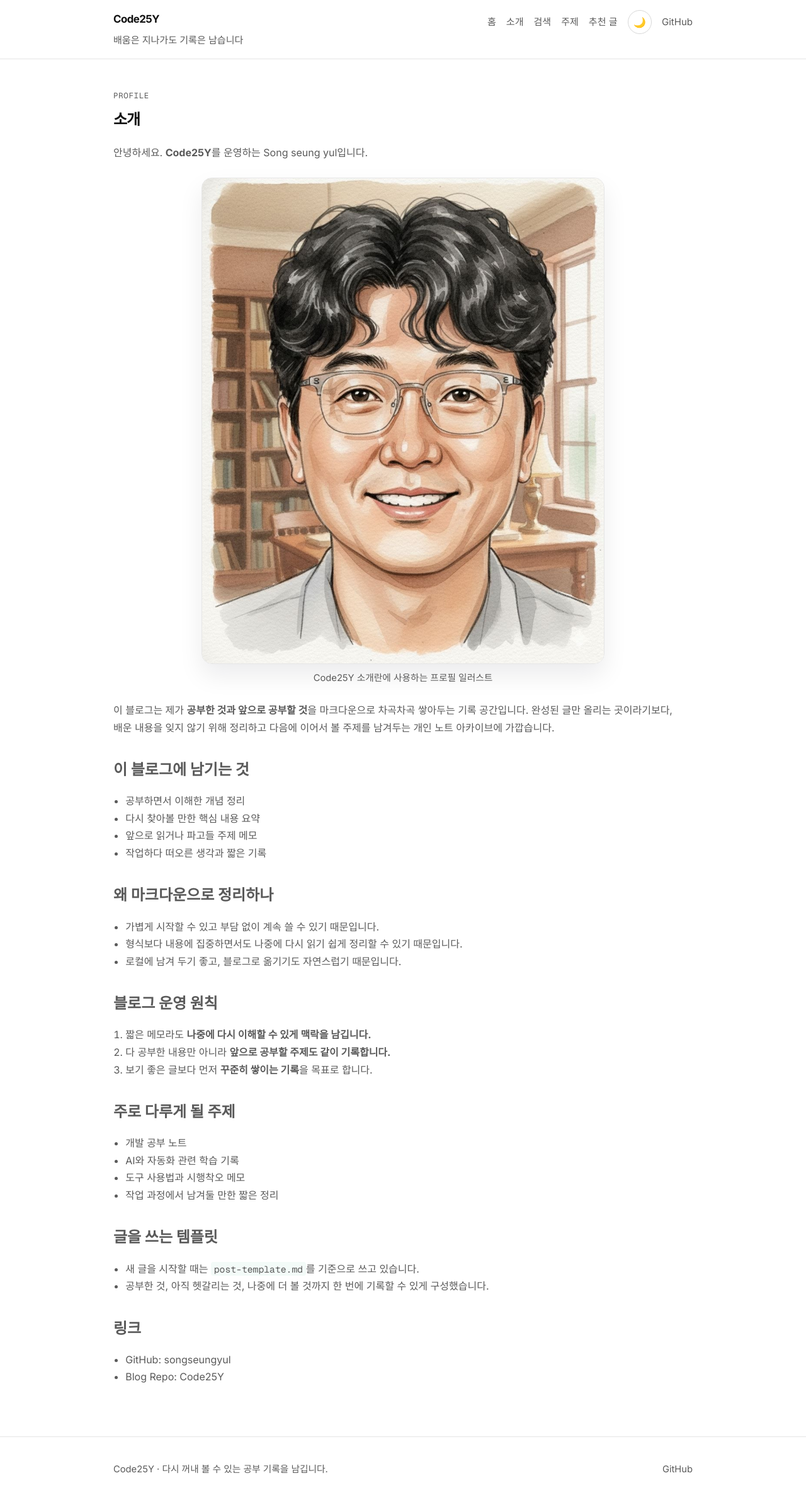
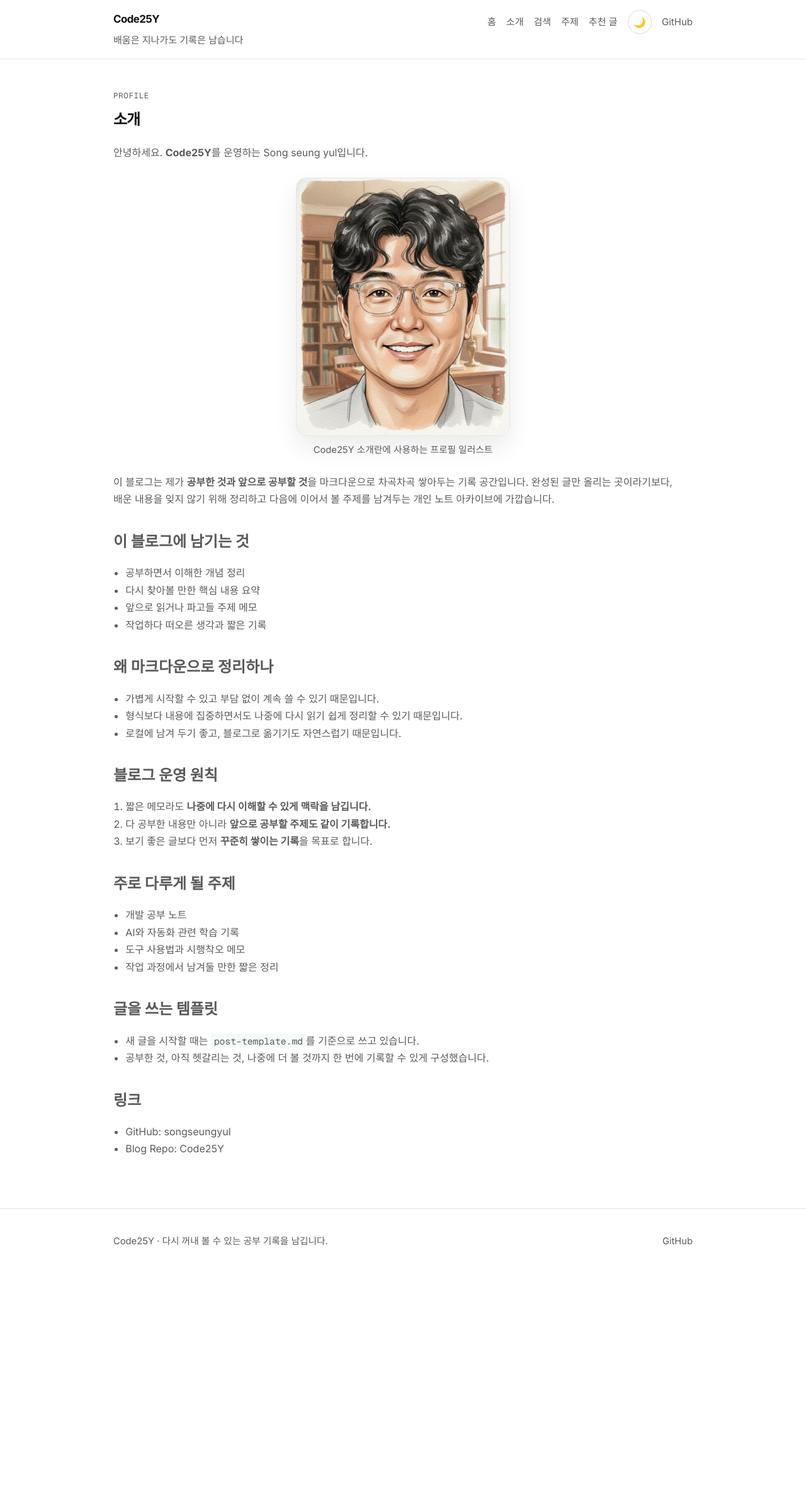
Before and after one commit to songseungyul/Code25Y, a Jekyll site: the page built from about.md, in a window 1280 px wide. Shown: the whole page at 63% size. Built offline with Jekyll 4.4.1, drawn with Linux system fonts in a browser that asks for light colours; after the commit the page ends 2038 px from its top, so only the background shows below that.

Commit message:
Make profile images more responsive

```diff
--- a/about.md
+++ b/about.md
@@ -6,7 +6,7 @@ permalink: /about/
 
 안녕하세요. **Code25Y**를 운영하는 Song seung yul입니다.
 
-<figure>
+<figure class="profile-detail-figure">
   <a href="{{ '/assets/images/profile/song-seung-yul-portrait.jpg' | relative_url }}">
     <img src="{{ '/assets/images/profile/song-seung-yul-portrait.jpg' | relative_url }}" alt="Code25Y를 운영하는 Song seung yul의 초상 일러스트" />
   </a>
--- a/assets/css/style.scss
+++ b/assets/css/style.scss
@@ -259,8 +259,8 @@ a:hover {
 
 .profile-card {
   display: grid;
-  grid-template-columns: 220px minmax(0, 1fr);
-  gap: 1.4rem;
+  grid-template-columns: minmax(148px, 188px) minmax(0, 1fr);
+  gap: clamp(1rem, 2.8vw, 1.4rem);
   align-items: center;
   padding: 1.2rem;
   border: 1px solid var(--line);
@@ -271,16 +271,19 @@ a:hover {
 
 .profile-figure {
   margin: 0;
+  width: 100%;
 }
 
 .profile-image {
   display: block;
   width: 100%;
+  max-width: 188px;
   aspect-ratio: 29 / 35;
   object-fit: cover;
   border-radius: 18px;
   border: 1px solid var(--line);
   background: var(--surface);
+  margin: 0 auto;
 }
 
 .profile-copy-block {
@@ -308,6 +311,20 @@ a:hover {
 
 .profile-link {
   margin-top: 1rem;
+}
+
+.profile-detail-figure {
+  width: min(100%, 340px);
+  margin: 1.2rem auto 1.6rem;
+}
+
+.profile-detail-figure > a {
+  display: block;
+}
+
+.profile-detail-figure img {
+  width: 100%;
+  max-width: 340px;
 }
 
 .topic-grid {
@@ -729,10 +746,11 @@ pre code,
 
   .profile-card {
     grid-template-columns: 1fr;
+    justify-items: start;
   }
 
   .profile-figure {
-    max-width: 240px;
+    max-width: min(180px, 46vw);
   }
 
   .header-row,
```
